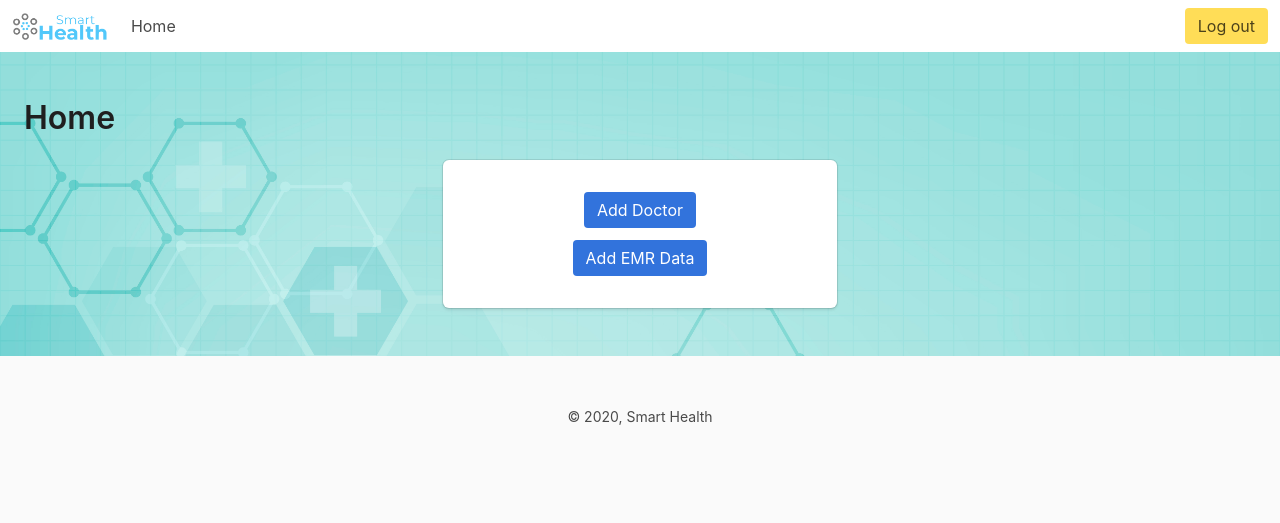
After one commit to SmartHealth-ituse2020/SH-web, a Flask app: page /admin/dashboard in a window 1280 px wide. The commit adds this page. Shown: the top 523 px of the page. Run offline with Flask 2, Linux system fonts and the light colour scheme; some libraries are stand-ins or nearby versions.

Commit message:
System administrator pages are created

```diff
--- a/smarthealth_web/__init__.py
+++ b/smarthealth_web/__init__.py
@@ -1,6 +1,6 @@
 from flask import Flask
 import os
-from smarthealth_web import views, doctor, patient
+from smarthealth_web import views, doctor, patient, admin
 
 
 def create_app(test_config=None):
@@ -13,6 +13,7 @@ def create_app(test_config=None):
     # register doctor blueprint
     app.register_blueprint(doctor.bp)
     app.register_blueprint(patient.bp)
+    app.register_blueprint(admin.bp)
 
     app.add_url_rule("/", view_func=views.login_page)
     app.add_url_rule("/login", view_func=views.login_page)
--- /dev/null
+++ b/smarthealth_web/admin.py
@@ -0,0 +1,28 @@
+# import functools
+# from werkzeug.security import check_password_hash, generate_password_hash
+
+from flask import request, redirect, url_for
+from smarthealth_web.forms import AdminLoginForm
+from flask import render_template, Blueprint
+from decouple import config
+from smarthealth_web import dboperations
+import psycopg2 as dpapi2
+
+bp = Blueprint('admin', __name__, url_prefix='/admin')
+DATABASE_URL = config('DATABASE_URL')
+
+
+@bp.route('/dashboard', methods=('GET',))
+def home_page():
+    return render_template("admin/admin_dashboard.html")
+
+@bp.route('/login', methods=('GET', 'POST'))
+def login():
+    form = AdminLoginForm()
+    if form.validate_on_submit():
+        # Add user validation code here
+        # user = User.query.filter_by(email=form.email.data).first()
+        # if user is not None and user.verify_password(form.password.data):
+        # login_user(None)
+        return redirect(url_for("admin.home_page"))  # if successful
+    return render_template('admin/admin_login.html', form=form)
--- /dev/null
+++ b/smarthealth_web/templates/admin/admin_dashboard.html
@@ -0,0 +1,24 @@
+{% extends "admin/admin_layout.html" %}
+{% block title %}Home - Admin{% endblock %}
+{% block content %}
+<h1 class="title">Home</h1>
+
+<div class="columns is-centered is-mobile">
+    <div class="column is-one-third">
+        <div class="box">
+            <div class="block" style="margin-bottom: 1.5rem; margin-top: 1.5rem">
+                <div class="columns is-centered is-mobile">
+                    <a class="button is-link"">Add Doctor</a>
+                </div>
+            </div>
+            <div class="block" style="margin-bottom: 1.5rem">
+                <div class="columns is-centered is-mobile">
+                    <a class="button is-link"">Add EMR Data</a>
+                </div>
+            </div>
+        </div>
+    </div>
+</div>
+
+
+{% endblock %}
--- /dev/null
+++ b/smarthealth_web/templates/admin/admin_layout.html
@@ -0,0 +1,56 @@
+<!DOCTYPE html>
+<html lang="en">
+
+<head>
+  <meta charset="utf-8" />
+  <meta name="viewport" content="width=device-width, initial-scale=1" />
+  <title>{% block title %}{% endblock %}</title>
+  <link rel="shortcut icon" href="{{url_for('static', filename='images/smartHealth_logo-only.png')}}" />
+  <link rel="stylesheet" href="https://cdnjs.cloudflare.com/ajax/libs/bulma/0.7.1/css/bulma.min.css" />
+  <link rel="stylesheet" href="https://use.fontawesome.com/releases/v5.10.1/css/all.css">
+  <link rel="stylesheet" href="{{ url_for('static', filename='css/smartHealth.css') }}" />
+  <link rel="stylesheet" href="{{ url_for('static', filename='css/dataTables.bulma.min.css') }}" />
+</head>
+
+<body>
+  <header>
+    <nav class="navbar" role="navigation" aria-label="main navigation">
+      <div class="navbar-brand">
+        <a class="navbar-item" href="{{ url_for('admin.home_page') }}">
+          <img src="{{url_for('static', filename='images/smartHealth_logo-with-text.jpg')}}">
+        </a>
+      </div>
+      <div class="navbar-menu">
+        <div class="navbar-start">
+          <a class="navbar-item" href="{{ url_for('admin.home_page') }}">
+            Home
+          </a>
+        </div>
+        <div class="navbar-end">
+          <div class="navbar-item">
+            <div class="buttons">
+              <a class="button is-warning" href="{{ url_for('login_page') }}">
+                Log out
+              </a>
+            </div>
+          </div>
+        </div>
+      </div>
+    </nav>
+  </header>
+  <main>
+    <section class="section">
+      <div class="content">
+        {% block content %}{% endblock %}
+      </div>
+    </section>
+  </main>
+
+  <footer class="footer">
+    <div class="content">
+      <small>&copy; 2020, Smart Health</small>
+    </div>
+  </footer>
+</body>
+
+</html>
--- a/smarthealth_web/templates/login.html
+++ b/smarthealth_web/templates/login.html
@@ -5,7 +5,7 @@
 {% block content %}
 <div class="level-right">
     <div class="columns is-mobile">
-        <a class="button is-rounded is-ghost is-medium level-item">
+        <a class="button is-rounded is-ghost is-medium level-item" href="{{ url_for('admin.login') }}">
             <span class="icon is-small is-left">
                 <i class="fa fa-cog"></i>
             </span>
```
Also changed, not shown: smarthealth_web/forms.py (+13 -0 lines), smarthealth_web/templates/admin/admin_login.html (added, +26 -0 lines).
